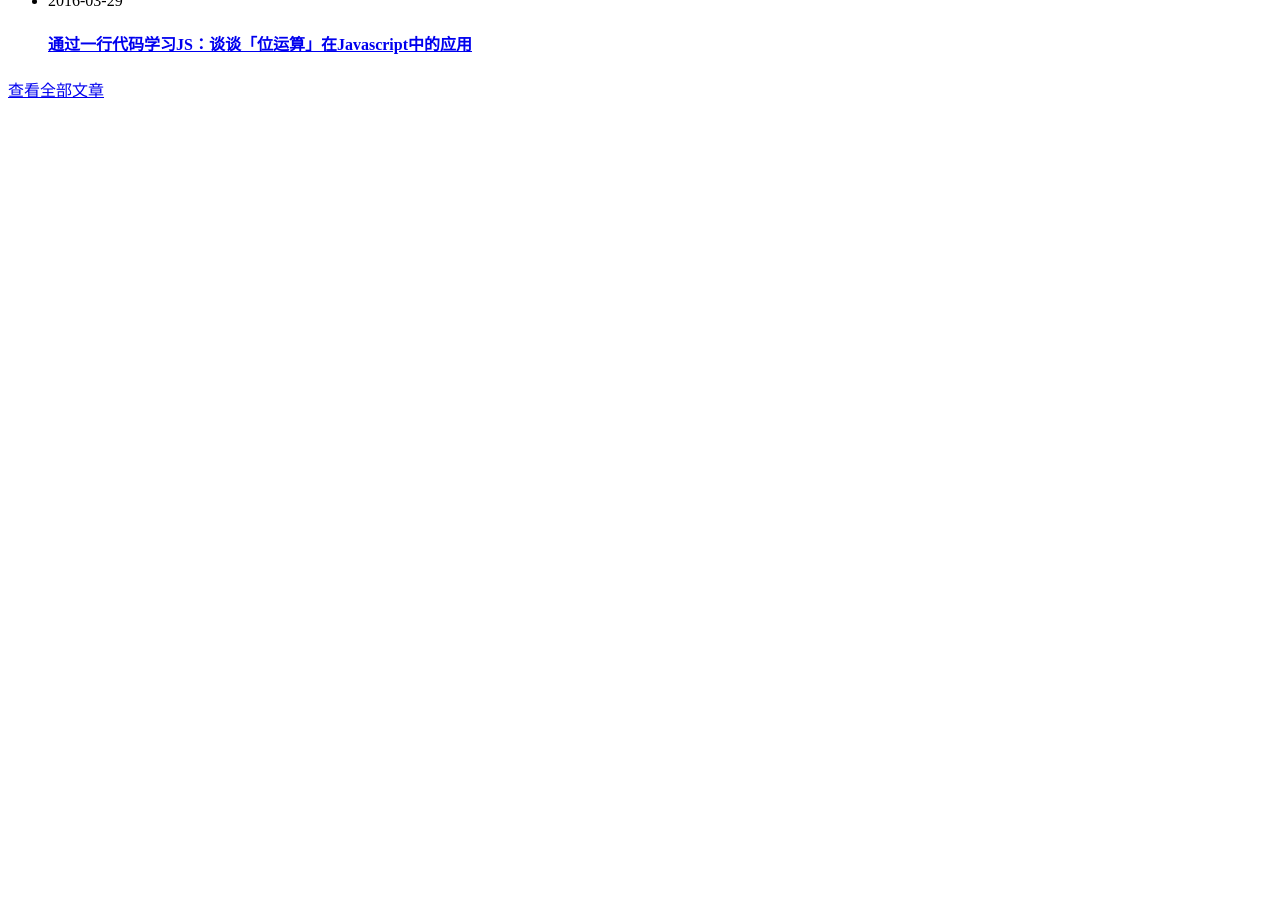
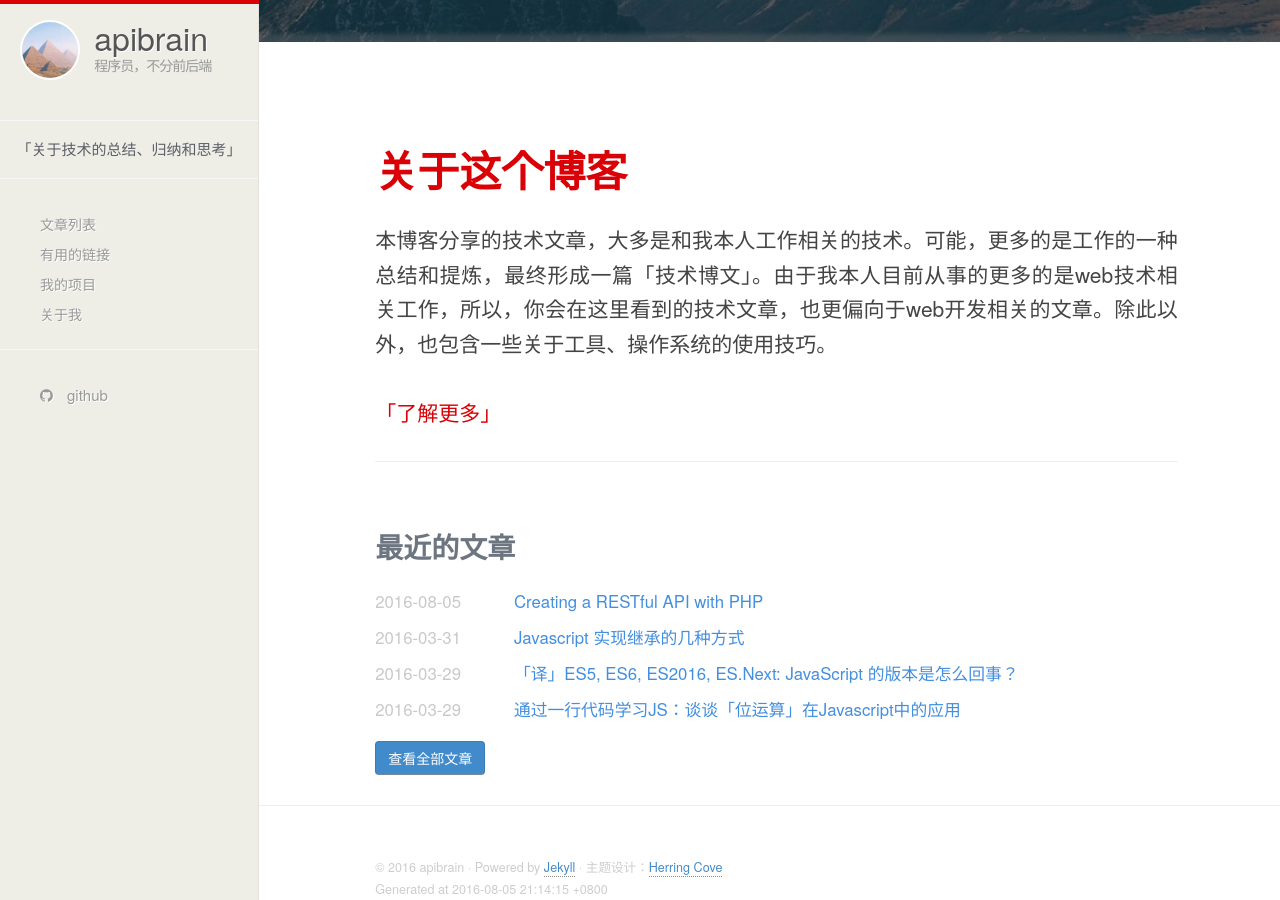
Before and after one commit to apibrain/apibrain.github.io, a Jekyll site: the page built from index.html, in a window 1280 px wide and 900 px high, scrolled down 661 px. Built offline with Jekyll 4.4.1, drawn with Linux system fonts in a browser that asks for light colours; before the commit the page ends 900 px from its top, so only the background shows below that; some of the changed lines change nothing that is shown.

Commit message:
把 default 注释取消了

```diff
--- a/_config.yml
+++ b/_config.yml
@@ -28,14 +28,14 @@ highlighter: rouge
 #     start_line: 1
 
 #default
-# defaults:
-#   - scope:
-#       path: ""
-#       type: "pages"
-#     values:
-#       layout: "default"
-#   - scope:
-#       path: ""
-#       type: "posts"
-#     values:
-#       layout: "post"
+defaults:
+  - scope:
+      path: ""
+      type: "pages"
+    values:
+      layout: "default"
+  - scope:
+      path: ""
+      type: "posts"
+    values:
+      layout: "post"
```
